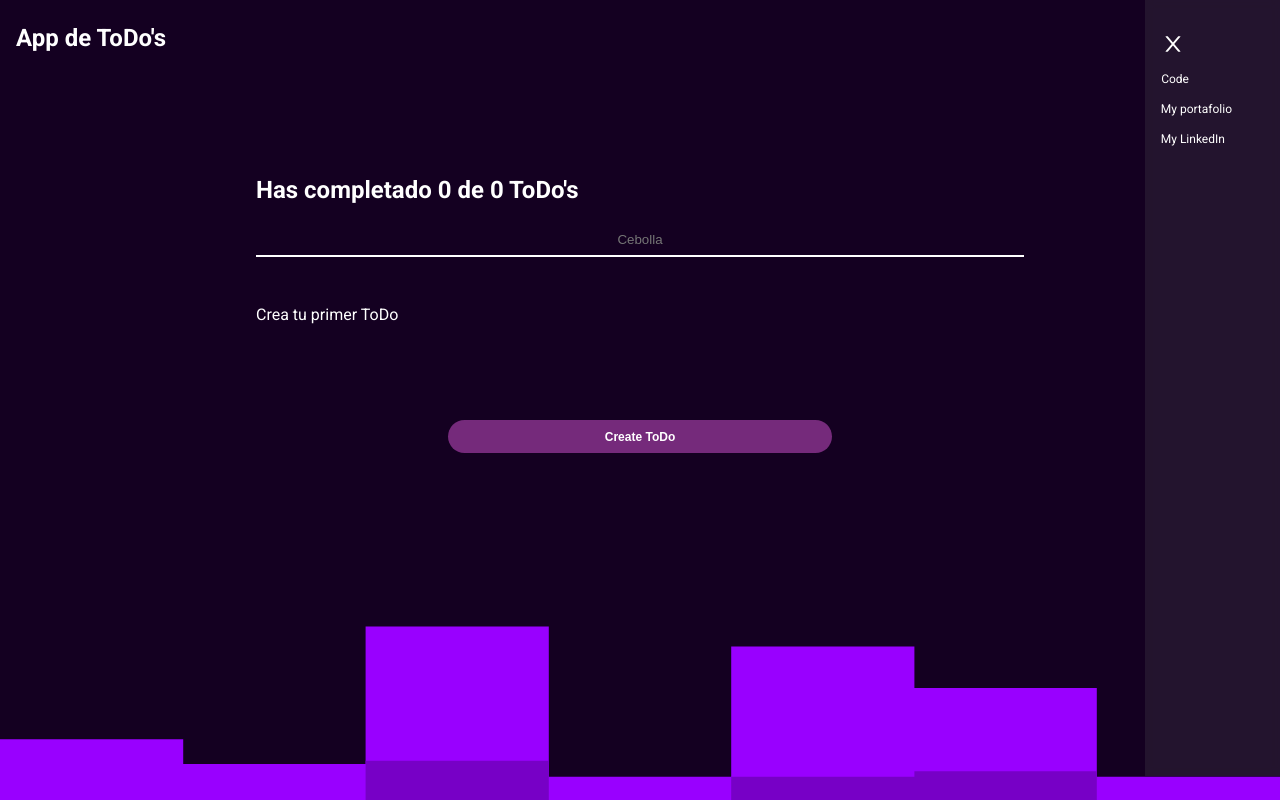
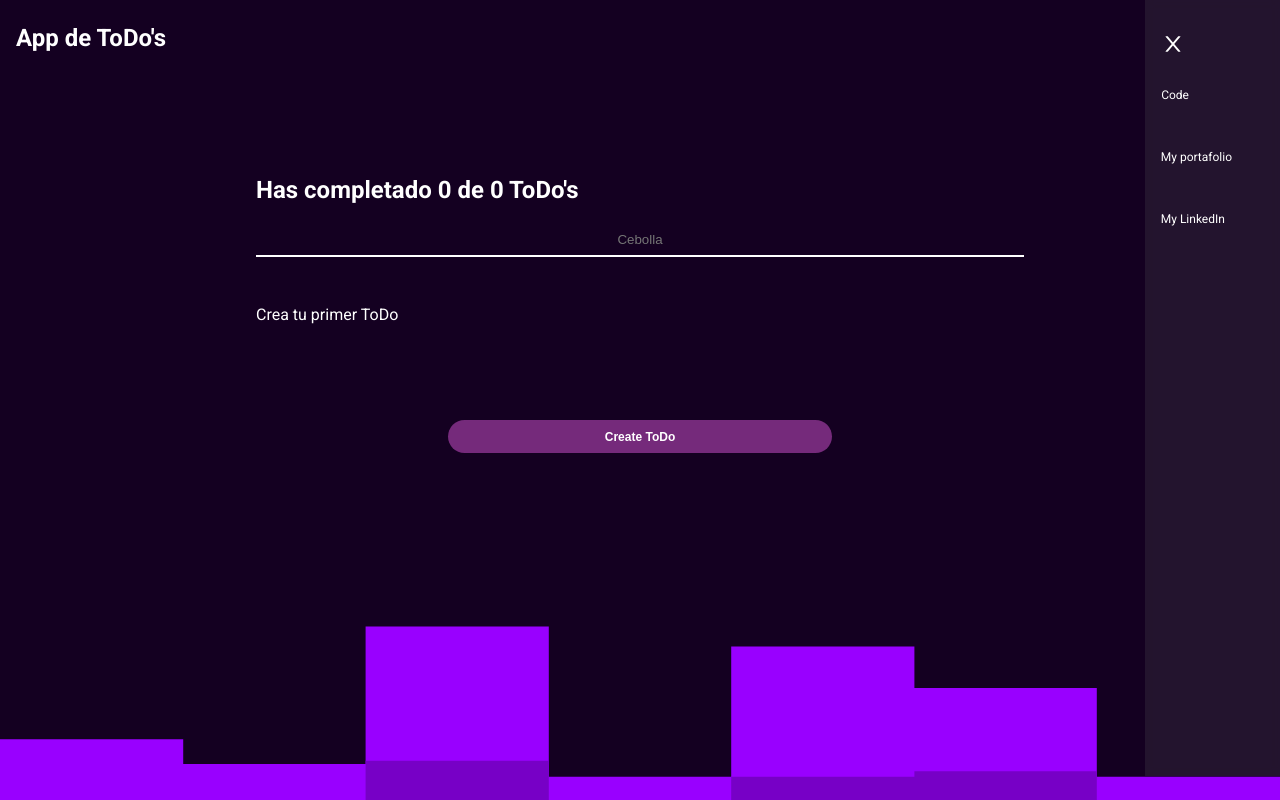
Before and after one commit to Fernu292/todo-app-react, a React app: page / in a window 1280 px wide. Both pictures are taken after a click on the icon 1252 px from the left and 38 px from the top of the page. Built offline with nearby package versions, Linux system fonts and the light colour scheme.

Commit message:
Fixing nav and context

```diff
--- a/src/Components/App.jsx
+++ b/src/Components/App.jsx
@@ -1,10 +1,9 @@
-import React, {useContext} from 'react';
+import React from 'react';
 
 //Styles
 import '../styles/App.css';
 
 //Context
-import { TodoContext } from '../context/TodoContext';
 import TodoContextProvider from '../context/TodoContext';
 
 //Components
@@ -19,46 +18,21 @@ import Header from '../Layout/Header';
 //Images
 import Layer from '../img/layer.svg';
 
-// const defaultTodos = [    {titulo: "Comprar papas", complet: true},
-//    {titulo: "Hacer mi pagina web", complet: false},
-//    {titulo: "Pagar Tarjetas", complet: false},
-//   {titulo: "Estudiar en platzi", complet: false},
-// ]
-
 const App = () => {
 
-    const {search, loading, error, todos} = useContext(TodoContext);
-
-    let searchedTodos = [];
-
-     if(!search.length >= 1){
-         searchedTodos = todos;
-    }else{
-         searchedTodos = todos.filter(todo => {
-             const todoText = todo.titulo.toLowerCase();
-             const searchText = search.toLowerCase();
-
-             return todoText.includes(searchText);
-         })
-     }
     return (
-        <>
+        <TodoContextProvider>
             <Header />
             <div className='Todo-app'>
                 <TodoCounter />
                 <TodoSearch />
-                {error && <p>Hubo un error</p>}
-                {loading && <p>Estamos cargando...</p>}
-                {(!loading && !searchedTodos.length) && <p>Crea tu primer ToDo</p>}
 
-                <TodoList
-                    Todos={searchedTodos}
-                />
+                <TodoList />
                 <CreateTodoButton />
             </div>
 
             <img src={Layer} alt='bg-img' className='image-bg'/>
-        </>
+        </TodoContextProvider>
 
 
     );
--- a/src/Components/TodoList.jsx
+++ b/src/Components/TodoList.jsx
@@ -1,27 +1,36 @@
-import React, { useContext } from 'react';
-import { TodoContext } from '../context/TodoContext';
+import React, { useContext } from "react";
+import { TodoContext } from "../context/TodoContext";
 
-import TodoItem from './TodoItem';
+import TodoItem from "./TodoItem";
 
-
-
-const TodoList = ({Todos}) => {
-
-    const { completeTodos: onComplete, deleteTodos: onDelete} = useContext(TodoContext);
+const TodoList = () => {
+  const {
+    completeTodos: onComplete,
+    deleteTodos: onDelete,
+    error,
+    loading,
+    searchedTodos: Todos,
+  } = useContext(TodoContext);
 
   return (
+    <>
+      {error && <p>Hubo un error</p>}
+      {loading && <p>Estamos cargando...</p>}
+      {(!loading && !Todos.length) && <p>Crea tu primer ToDo</p>}
+
       <ul>
-            {Todos.map( todo => (
+        {Todos.map((todo) => (
           <TodoItem
             key={todo.titulo}
             text={todo.titulo}
-                    completed = {todo.complet}
-                    onComplete = {onComplete}
+            completed={todo.complet}
+            onComplete={onComplete}
             onDelete={onDelete}
           />
         ))}
       </ul>
+    </>
   );
-}
+};
 
 export default TodoList;
--- a/src/Layout/Header.jsx
+++ b/src/Layout/Header.jsx
@@ -31,9 +31,9 @@ const Header = () => {
             <AiOutlineMenu className='Menu' onClick={handleClickMenu} id='Menu'/>
             <nav className='navigation hidden' id='navbar'>
                 <AiOutlineClose className='Menu' onClick={handleClickMenu}/>
-                <a>Code</a>
-                <a>My portafolio</a>
-                <a>My LinkedIn</a>
+                <a href='https://github.com/Fernu292/todo-app-react'>Code</a>
+                <a href='https://fernu.netlify.app/'>My portafolio</a>
+                <a href='https://www.linkedin.com/in/luis-fernando-n%C3%BA%C3%B1ez-rangel-885431213/'>My LinkedIn</a>
             </nav>
         </header>
     );
--- a/src/context/TodoContext.js
+++ b/src/context/TodoContext.js
@@ -8,6 +8,18 @@ const TodoContextProvider = ({children})=>{
     const [search, setSearchValue] = useState('');
     const {item: todos, saveItem: saveTodos, loading, error} = useLocalStorage('TODOS_V1', []);
 
+    let searchedTodos = [];
+
+     if(!search.length >= 1){
+         searchedTodos = todos;
+    }else{
+         searchedTodos = todos.filter(todo => {
+             const todoText = todo.titulo.toLowerCase();
+             const searchText = search.toLowerCase();
+
+             return todoText.includes(searchText);
+         })
+     }
 
     //El doble !! analiza la propiedad completed como true
     const completedTodos = todos.filter(todos => !!todos.complet).length;
@@ -35,6 +47,7 @@ const TodoContextProvider = ({children})=>{
                 loading,
                 error,
                 completedTodos,
+                searchedTodos,
                 setSearchValue,
                 saveTodos,
                 completeTodos,
--- a/src/index.js
+++ b/src/index.js
@@ -1,12 +1,7 @@
 import React from 'react';
 import ReactDOM from 'react-dom';
 import App from './Components/App';
-import TodoContextProvider from './context/TodoContext';
 
 const div = document.getElementById('root');
 
-ReactDOM.render(
-    <TodoContextProvider>
-        <App />
-    </TodoContextProvider>
-, div);
+ReactDOM.render(<App />, div);
--- a/src/styles/App.css
+++ b/src/styles/App.css
@@ -46,6 +46,12 @@ input:focus-visible{
     outline: none;
 }
 
+a{
+    text-decoration: none;
+    color: white;
+    cursor: pointer;
+    margin: 1rem 0;
+}
 
 img{
     max-width: 100%;
```
Lines whose indentation alone changed are shown as unchanged.
